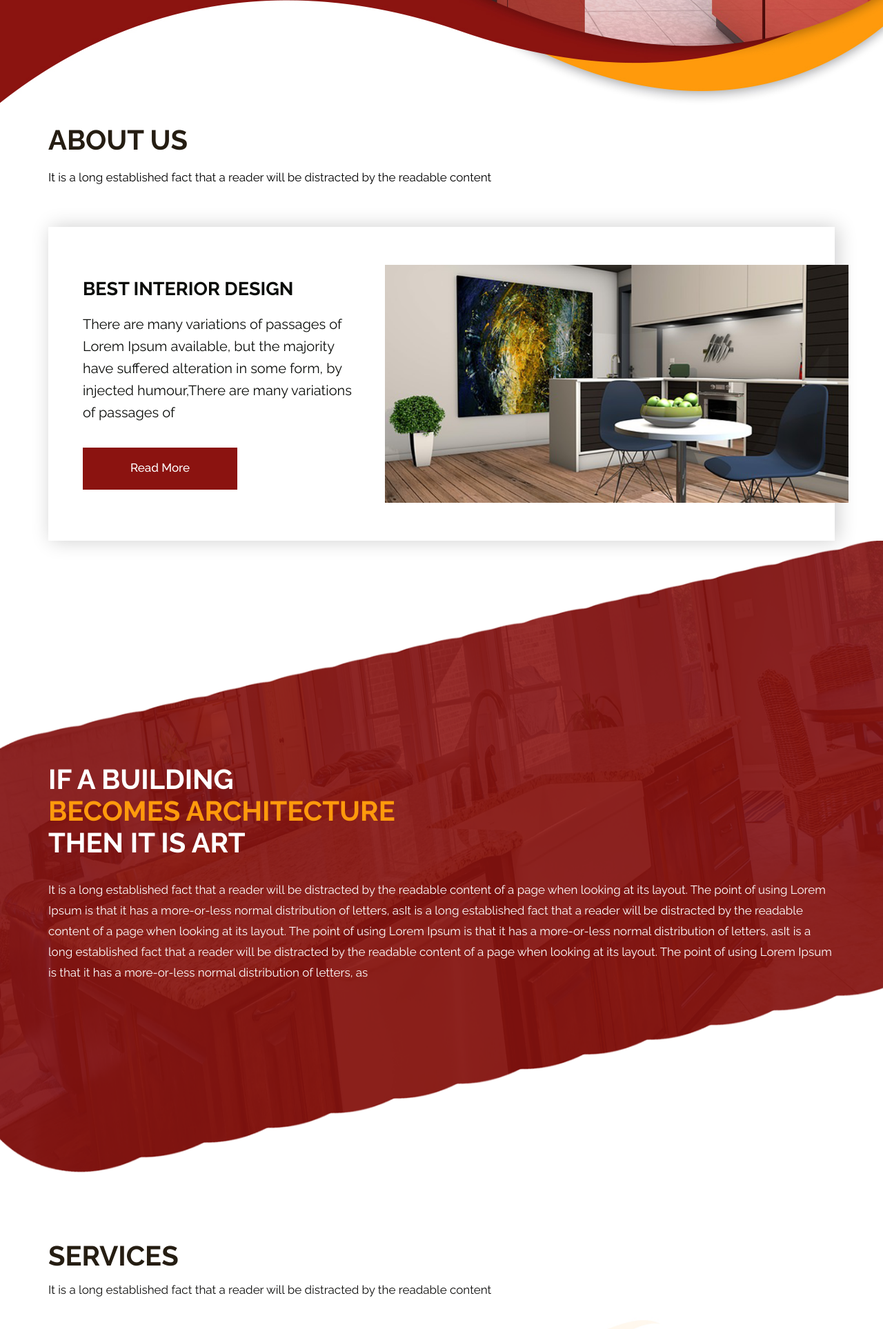
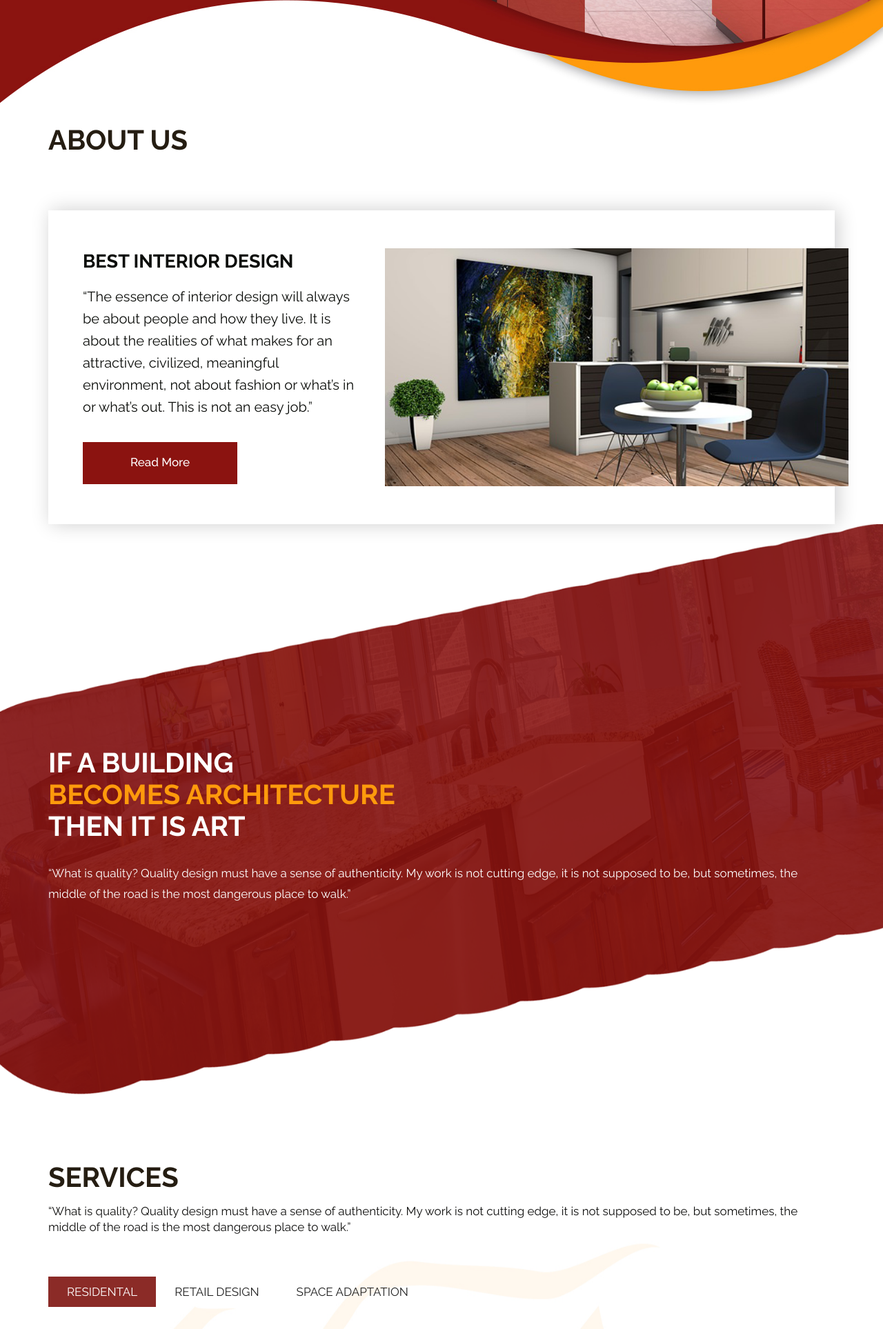
Before and after one commit to clintonthedeveloper/zoezi1, a Django app: page / in a window 1280 px wide. Shown: the part 969-2896 px from the top of the page at 69% size. Run offline with Django 5.2, Linux system fonts and the light colour scheme; some libraries are stand-ins or nearby versions.

Commit message:
https://github.com/clintonthedeveloper/zoezi1.git

```diff
--- a/myeshop/templates/index.html
+++ b/myeshop/templates/index.html
@@ -90,7 +90,7 @@
                      <div class="carousel-caption relative">
                         <div class="bg_white">
                            <h1>Welcome To our <span class="yello">Interior Design</span></h1>
-                           <p> The interior welcoming package is a collection of assets that you can use to welcome your new client into our world.</p>
+                           <p> </p>
                         </div>
                         <a class="read_more ban_btn" href="Javascript:void(0)">Read More</a>
                      </div>
@@ -101,7 +101,7 @@
                      <div class="carousel-caption relative">
                         <div class="bg_white">
                            <h1>Welcome To our <span class="yello">Interior Design</span></h1>
-                           <p>It is a long established fact that a reader will be distracted by the readable content of a page when looking at its layout. The point of using Lorem Ipsum is that it has a more-or-less normal distribution of letters, as</p>
+                           <p>“The essence of interior design will always be about people and how they live. It is about the realities of what makes for an attractive, civilized, meaningful environment, not about fashion or what’s in or what’s out. This is not an easy job.”</p>
                         </div>
                         <a class="read_more ban_btn" href="Javascript:void(0)">Read More</a>
                      </div>
@@ -126,7 +126,7 @@
                <div class="col-sm-12">
                   <div class="titlepage">
                      <h2>About us</h2>
-                     <p>It is a long established fact that a reader will be distracted by the readable content </p>
+                     <p> </p>
                   </div>
                </div>
                <div class=" col-sm-12">
@@ -135,11 +135,15 @@
                         <div class="col-md-5">
                            <div class="about_box_text">
                               <h3>Best INTERIOR Design</h3>
-                              <p>There are many variations of passages of
-                                 Lorem Ipsum available, but the majority
-                                 have suffered alteration in some
-                                 form, by injected humour,There are many
-                                 variations of passages of
+                              <p>“The essence of interior design will
+                                 always be about people and how they live.
+                                 It is about the realities of what
+                                 makes for an attractive, civilized,
+                                 meaningful environment, not about fashion or what’s in or what’s out. This is not an easy job.”
+
+
+
+
                               </p>
                               <a class="read_more" href="Javascript:void(0)">Read More</a>
                            </div>
@@ -163,7 +167,7 @@
                <div class="col-md-12">
                   <div class="titlepage">
                      <h2>IF A BUILDING <br><span class="yello">BECOMES ARCHITECTURE <br></span> THEN IT IS ART</h2>
-                     <p>It is a long established fact that a reader will be distracted by the readable content of a page when looking at its layout. The point of using Lorem Ipsum is that it has a more-or-less normal distribution of letters, asIt is a long established fact that a reader will be distracted by the readable content of a page when looking at its layout. The point of using Lorem Ipsum is that it has a more-or-less normal distribution of letters, asIt is a long established fact that a reader will be distracted by the readable content of a page when looking at its layout. The point of using Lorem Ipsum is that it has a more-or-less normal distribution of letters, as</p>
+                     <p>“What is quality? Quality design must have a sense of authenticity. My work is not cutting edge, it is not supposed to be, but sometimes, the middle of the road is the most dangerous place to walk.”</p>
                   </div>
                </div>
             </div>
@@ -177,7 +181,7 @@
                <div class="col-md-12">
                   <div class="titlepage">
                      <h2>Services</h2>
-                     <span>It is a long established fact that a reader will be distracted by the readable content </span>
+                     <span> “What is quality? Quality design must have a sense of authenticity. My work is not cutting edge, it is not supposed to be, but sometimes, the middle of the road is the most dangerous place to walk.”</span>
                   </div>
                </div>
             </div>
@@ -351,8 +355,7 @@
             <div class="row">
                <div class="col-md-6">
                   <div class="titlepage text_align_left">
-                     <h2>Get an instant estimate</h2>
-                     <p>It is a long established fact that a reader will be distracted by the readable content of a page when looking at its layout. The point of using Lorem Ipsum is that it has a more-or-less normal distribution of letters,</p>
+                     <h2>“The essence of interior design will always be about people and how they live. It is about the realities of what makes for an attractive, civilized, meaningful environment, not about fashion or what’s in or what’s out. This is not an easy job.”</h2>
                      <a class="read_more" href="Javascript:void(0)">Get A quote</a>
                   </div>
                </div>
@@ -381,7 +384,7 @@
                   <div class="col-md-4 col-sm-6">
                      <div class="reader">
                         <a href="{%url 'index'%}"><img src="{% static 'images/logo_footer.png'%}" alt="#"/></a>
-                        <p class="padd_flet40">It is a long established fact that a reader will be distracted by the readable content of a page when looking at its layout. The point of using Lorem Ipsum is that it has a more-or-less normal distribution of letters,</p>
+                        <p class="padd_flet40">“Furniture is needed for practical reasons, and because it must be there, it may as well be as pleasant as possible to look at, and in a less definable psychological way, comforting to the spirit.”</p>
                      </div>
                   </div>
                   <div class="col-md-2 col-sm-6">
@@ -409,7 +412,7 @@
                   <div class="col-md-3 col-sm-6">
                      <div class="reader">
                         <h3>Contact Us</h3>
-                        <p>It is a lon <br> g established fact that a reader will be distracted by the readable content of a page when looking at its </p>
+                        <p>For <br>“Furniture is needed for practical reasons, and because it must be there, it may as well be as pleasant as possible to look at, and in a less definable psychological way, comforting to the spirit.” </p>
                      </div>
                   </div>
                </div>
@@ -418,7 +421,7 @@
                <div class="container">
                   <div class="row">
                      <div class="col-md-10 offset-md-1">
-                        <p>Copyright 2020 All Right Reserved By <a href="https://html.design/"> Free Html Template</a></p>
+                        <p>Copyright 2020 All Right Reserved By clintonthedeveloper</a></p>
                      </div>
                   </div>
                </div>
--- a/myeshop/templates/services.html
+++ b/myeshop/templates/services.html
@@ -73,7 +73,7 @@
                <div class="col-md-12">
                   <div class="titlepage">
                      <h2>Services</h2>
-                     <span>It is a long established fact that a reader will be distracted by the readable content </span>
+                     <span>“Luxury is when it seems flawless, when you reach the right balance between all elements. Understated theatricality – that is what my luxury is all about.” </span>
                   </div>
                </div>
             </div>
@@ -257,7 +257,7 @@
                   <div class="col-md-4 col-sm-6">
                      <div class="reader">
                         <a href="{%url 'index'%}"><img src="{% static 'images/logo_footer.png'%}" alt="#"/></a>
-                        <p class="padd_flet40">It is a long established fact that a reader will be distracted by the readable content of a page when looking at its layout. The point of using Lorem Ipsum is that it has a more-or-less normal distribution of letters,</p>
+                        <p class="padd_flet40">"Design is so simple. That's why it's so complicated."“Creativity is allowing yourself to make mistakes. Design is knowing which ones to keep.”</p>
                      </div>
                   </div>
                   <div class="col-md-2 col-sm-6">
@@ -285,7 +285,7 @@
                   <div class="col-md-3 col-sm-6">
                      <div class="reader">
                         <h3>Contact Us</h3>
-                        <p>It is a lon <br> g established fact that a reader will be distracted by the readable content of a page when looking at its </p>
+                        <p> For <br>  Rawness and refinement are not opposite ends of a luxurious spectrum. They are two complementary features with which to populate a luxe environment.”</p>
                      </div>
                   </div>
                </div>
```
